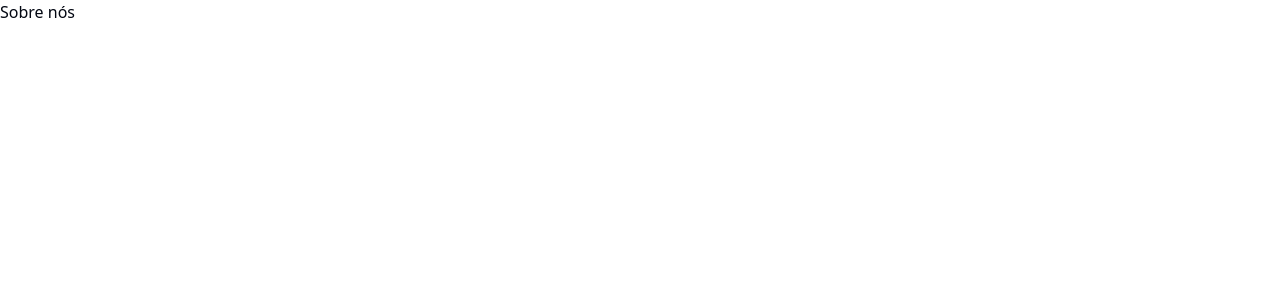
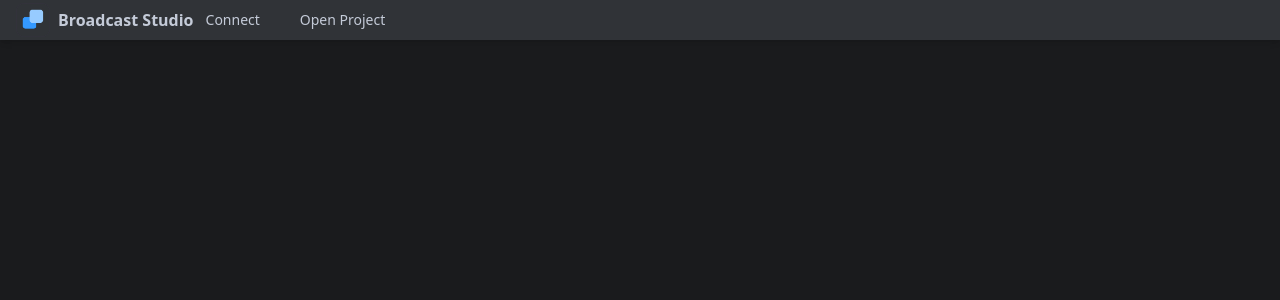
Before and after one commit to lukaulk/broadcast-studio, a Next.js app: page /studio in a window 1280 px wide. Shown: the top 300 px of the page. Built offline with nearby package versions, Linux system fonts and the light colour scheme.

Commit message:
feat: implement Header component and update Studio page layout

```diff
--- /dev/null
+++ b/app/studio/components/header.tsx
@@ -0,0 +1,22 @@
+import Image from "next/image";
+export default function Header() {
+    return (
+        <div className="flex h-10 w-full items-center bg-[var(--bsui-gray-3)] text-[var(--bsui-gray-0)] shadow-md">
+            <div className="flex items-center bs-logo">
+                <Image src="/favicon.png" alt="Logo" width={34} height={34} className="ml-4"/>
+                <span className="ml-2 text-md font-semibold">Broadcast Studio</span>
+            </div>
+            <div className="flex items-center space-x-4">
+                <button type="button" className="flex items-center space-x-1 rounded-md px-3 py-1 hover:bg-[var(--bsui-gray-2)]">
+
+                    <span className="text-sm">Connect</span>
+                </button>
+                <button type="button" className="flex items-center space-x-1 rounded-md px-3 py-1 hover:bg-[var(--bsui-gray-2)]">
+
+                    <span className="text-sm">Open Project</span>
+                </button>
+            </div>
+
+        </div>
+    );
+}
--- a/app/studio/page.tsx
+++ b/app/studio/page.tsx
@@ -1,3 +1,13 @@
+import Header from "./components/header";
+
+export const metadata = {
+  title: "Broadcast Studio",
+  description: "A simple broadcast studio application.",
+};
 export default function Studio() {
-  return <h1>Sobre nós</h1>;
+  return (
+    <div className="flex h-dvh w-full bg-[var(--bsui-gray-4)] text-[var(--bsui-gray-0)]">
+      <Header />
+    </div>
+  );
 }
```
